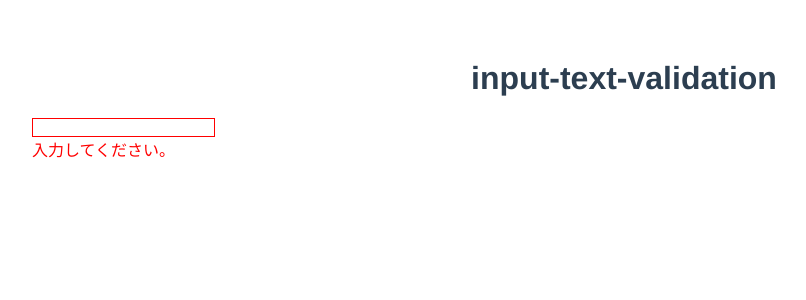
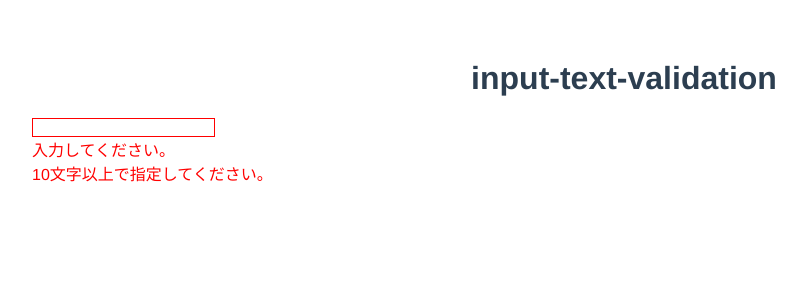
Before and after one commit to pmw1415/InputTextValidation, a Vue app: page / in a window 1280 px wide. Shown: the top 300 px of the page, without its empty margins (16-822 px from the left). Built offline with nearby package versions, Linux system fonts and the light colour scheme.

Commit message:
入力チェックの複数指定対応

```diff
--- a/src/App.vue
+++ b/src/App.vue
@@ -8,6 +8,7 @@
     <InputTextValidation
       class="input-text-validation"
       :required="true"
+      :min="10"
     />
   </div>
 </template>
--- a/src/components/InputTextValidation.vue
+++ b/src/components/InputTextValidation.vue
@@ -5,7 +5,13 @@
       v-model="value"
       class="input"
     />
-    <div class="error-message">{{ errMsg }}</div>
+    <div
+      v-for="(errMsg, index) in errMsgList"
+      :key="index"
+      class="error-message"
+    >
+      {{ errMsg }}
+    </div>
   </div>
 </template>
 
@@ -17,6 +23,10 @@ export default {
     required: {
       type: Boolean,
       default: false
+    },
+    min: {
+      type: Number,
+      default: 0
     }
 
     // TODO チェックパターンとチェックに必要なパラメータを追加
@@ -30,21 +40,30 @@ export default {
   computed: {
     // エラー有無フラグ
     hasInputError() {
-      return this.errMsg.length > 0;
+      return this.errMsgList.length > 0;
     },
-    // エラーメッセージ
-    errMsg() {
-      // TODO 複数パターンをチェック、エラー通知できるようにする
+
+    // エラーメッセージリスト
+    // 入力チェックして、エラーパターンのメッセージをセットする
+    errMsgList() {
+      const msgList = [];
 
       if (this.required) {
         // 必須チェック
         if (!this.value.length) {
-          return '入力してください。';
+          msgList.push('入力してください。');
         }
       }
 
-      // OK
-      return '';
+      // TODO デバッグ用に暫定で追加。要整理!
+      if (this.min) {
+        // 文字数チェック:最小
+        if (this.value.length < this.min) {
+          msgList.push(`${this.min}文字以上で指定してください。`);
+        }
+      }
+
+      return msgList;
     }
   },
   method: {
```
